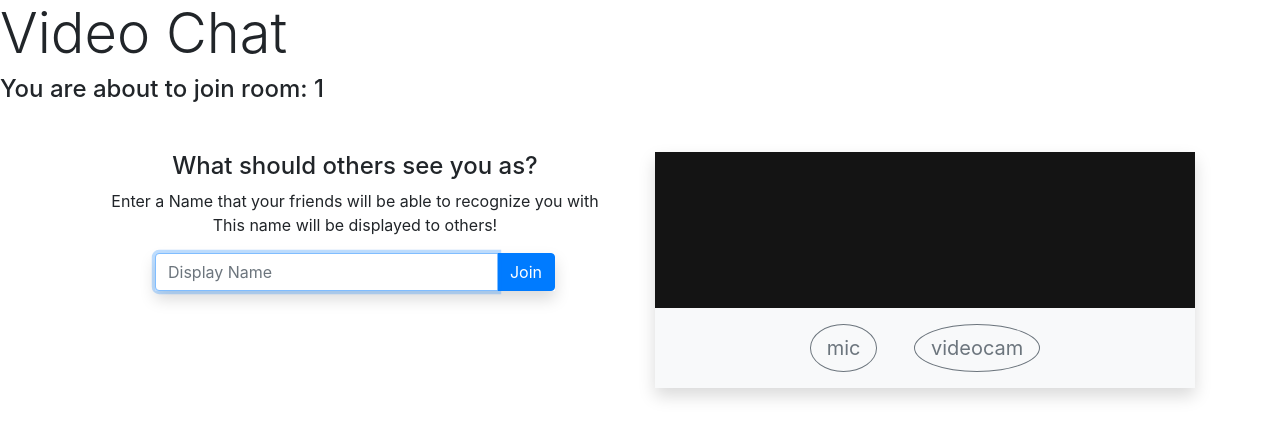
After one commit to JktuJQ/HireLanderAI, a Flask app: page /room/1/checkpoint/ in a window 1280 px wide. The commit adds this page. Shown: the top 439 px of the page. Run offline with Flask 3, Linux system fonts and the light colour scheme; parts of the project's set-up code (start-up, migrations or seed data) failed here and were passed over; some libraries are stand-ins or nearby versions.

Commit message:
Poop code checkpoint

```diff
--- a/backend/application.py
+++ b/backend/application.py
@@ -2,7 +2,6 @@ from globals import *
 
 from flask import Flask
 from flask_socketio import SocketIO
-
 
 FLASK_SECRET_KEY: str = SECRETS["FLASK_SECRET_KEY"]
 TEMPLATE_FOLDER: str = "../frontend/templates"
--- /dev/null
+++ b/backend/checkpoint_page.py
@@ -0,0 +1,16 @@
+from backend.application import socketio, application
+from flask import render_template, url_for, redirect, request, session
+from flask_socketio import emit, join_room
+from backend.interview_page import logger
+
+@application.route("/room/<string:room_id>/checkpoint/", methods=["GET", "POST"])
+def entry_checkpoint(room_id):
+    if request.method == "POST":
+        logger.info(request.form)
+        display_name = request.form["display_name"]
+        mute_audio = request.form["mute_audio"]
+        mute_video = request.form["mute_video"]
+        session[room_id] = {"name": display_name, "mute_audio": mute_audio, "mute_video": mute_video}
+        return redirect(url_for("enter_room", room_id=room_id))
+
+    return render_template("checkpoint.html", room_id=room_id)
--- a/backend/interview_page.py
+++ b/backend/interview_page.py
@@ -1,21 +1,95 @@
 from backend.application import socketio, application
-from flask import render_template
+from flask import render_template, url_for, redirect, request, session
+from flask_socketio import emit, join_room
+import logging
+
+logging.basicConfig(level=logging.INFO)
+logger = logging.getLogger(__name__)
+
+_users_in_room = {} # stores room wise user list
+_room_of_sid = {} # stores room joined by an used
+_name_of_sid = {} # stores display name of users
 
 
-@application.route("/interview", methods=["GET"])
-def interview_route():
-    """Interview page view function."""
-
-    return render_template("interview.html")
+@application.route("/interview/room/<string:room_id>/")
+def enter_room(room_id):
+    if room_id not in session:
+        return redirect(url_for("entry_checkpoint", room_id=room_id))
+    return render_template("interview_page.html", room_id=room_id, display_name=session[room_id]["name"], mute_audio=session[room_id]["mute_audio"], mute_video=session[room_id]["mute_video"])
 
 
-@socketio.event
+@socketio.on("connect")
+def on_connect():
+    sid = request.sid
+    logger.info("New socket connected ", sid)
+
+
+@socketio.on("coding_field_update")
 def coding_field_update(data):
     """Socket IO handler for live coding session."""
 
-    socketio.emit(
+    logger.critical("Coding field update should be tied to certain room!")
+    emit(
         "coding_field_update",
         {"code": data["code"]},
         broadcast=True,
         include_self=False
     )
+
+
+@socketio.on("join-room")
+def on_join_room(data):
+    sid = request.sid
+    room_id = data["room_id"]
+    display_name = session[room_id]["name"]
+
+    # register sid to the room
+    join_room(room_id)
+    _room_of_sid[sid] = room_id
+    _name_of_sid[sid] = display_name
+
+    # broadcast to others in the room
+    logger.info("[{}] New member joined: {}<{}>".format(room_id, display_name, sid))
+    emit("user-connect", {"sid": sid, "name": display_name}, broadcast=True, include_self=False, room=room_id)
+
+    # add to user list maintained on server
+    if room_id not in _users_in_room:
+        _users_in_room[room_id] = [sid]
+        emit("user-list", {"my_id": sid}) # send own id only
+    else:
+        usrlist = {u_id:_name_of_sid[u_id] for u_id in _users_in_room[room_id]}
+        emit("user-list", {"list": usrlist, "my_id": sid}) # send list of existing users to the new member
+        _users_in_room[room_id].append(sid) # add new member to user list maintained on server
+
+    logger.info("\nusers: ", _users_in_room, "\n")
+
+
+@socketio.on("disconnect")
+def on_disconnect():
+    sid = request.sid
+    room_id = _room_of_sid[sid]
+    display_name = _name_of_sid[sid]
+
+    logger.info("[{}] Member left: {}<{}>".format(room_id, display_name, sid))
+    emit("user-disconnect", {"sid": sid}, broadcast=True, include_self=False, room=room_id)
+
+    _users_in_room[room_id].remove(sid)
+    if len(_users_in_room[room_id]) == 0:
+        _users_in_room.pop(room_id)
+
+    _room_of_sid.pop(sid)
+    _name_of_sid.pop(sid)
+
+    logger.info("\nusers: ", _users_in_room, "\n")
+
+
+@socketio.on("data")
+def on_data(data):
+    sender_sid = data["sender_id"]
+    target_sid = data["target_id"]
+    if sender_sid != request.sid:
+        logger.critical("[Not supposed to happen!] request.sid and sender_id don't match!")
+
+    if data["type"] != "new-ice-candidate":
+        logger.info("{} message from {} to {}".format(data["type"], sender_sid, target_sid))
+    emit("data", data, room=target_sid)
--- a/frontend/templates/base.html
+++ b/frontend/templates/base.html
@@ -9,6 +9,8 @@
     <link rel="icon" type="image/x-icon" href="{{ url_for('static', filename='assets/favicon.png') }}">
 
     <link rel="stylesheet" href="{{ url_for('static', filename='css/base.css') }}">
+    <link rel="stylesheet" href="https://maxcdn.bootstrapcdn.com/bootstrap/4.5.2/css/bootstrap.min.css">
+
     {% block css %}{% endblock %}
 </head>
 <body>
--- /dev/null
+++ b/frontend/templates/checkpoint.html
@@ -0,0 +1,62 @@
+{% extends "base.html" %}
+
+{% block css %}
+<link rel="stylesheet" href="{{ url_for('static', filename='css/checkpoint.css') }}">
+{% endblock %}
+
+{% block content %}
+<div class="heading mb-4">
+    <h1 class="display-4">Video Chat</h1>
+    <h4>You are about to join room: <span class="heading-mark">{{room_id}}</span></h4>
+</div>
+
+<div class="container text-center mt-5">
+    <div class="row">
+        <div class="col-sm-12 col-md-12 col-lg-6 mb-5">
+            <h4>What should others see you as?</h4>
+            <p>
+                Enter a Name that your friends will be able to recognize you with <br>
+                This name will be displayed to others!
+            </p>
+            <form method="POST" onsubmit="return validate()" class="form shadow" style="max-width:400px; margin-left: auto; margin-right: auto;">
+                <div class="input-group mb-3">
+                    <input type="text" name="display_name" id="display_name" class="form-control" placeholder="Display Name" autofocus required>
+                    <div class="input-group-append">
+                        <input type="submit" value="Join" class="btn btn-primary">
+                    </div>
+                </div>
+                <input type="hidden" value="0" name="mute_audio" id="mute_audio_inp">
+                <input type="hidden" value="0" name="mute_video" id="mute_video_inp">
+            </form>
+        </div>
+
+        <div class="col-sm-12 col-md-12 col-lg-6">
+            <div id="permission_alert" class="alert alert-danger" role="alert" style="display: none; background-color: rgb(255, 130, 130); color: rgb(153, 32, 32);">
+                <strong>Please allow camera and mic permissions!</strong>
+            </div>
+            <div class="shadow p-0">
+                <div class="vid-wrapper" style="width: 100%; background-color: rgb(20,20,20);">
+                    <video id="local_vid" autoplay muted style="max-height: 400px; max-width: 100%;"></video>
+                </div>
+                <div class="p-3 w-100 bg-light" >
+                    <button id="bttn_mute" class="btn btn-lg btn-outline-secondary rounded-circle mx-3">
+                        <span id="mute_icon" class="material-icons pt-2">
+                            mic
+                        </span>
+                    </button>
+                    <button id="bttn_vid_mute"class="btn btn-lg btn-outline-secondary rounded-circle mx-3">
+                        <span id="vid_mute_icon" class="material-icons pt-2">
+                            videocam
+                        </span>
+                    </button>
+                </div>
+            </div>
+        </div>
+    </div>
+
+</div>
+{% endblock %}
+
+{% block js %}
+<script src="{{url_for('static', filename='js/checkpoint.js')}}"></script>
+{% endblock %}
--- a/main.py
+++ b/main.py
@@ -11,8 +11,8 @@ def main():
             exec(f"import tests.{args.test}")
         except ImportError:
             print(f"There is no {args.test} test file")
-        finally:
-            exit()
+        # finally:
+        #     exit()
     else:
         pass
 
```
Also changed, not shown: backend/index_page.py (+6 -4 lines), frontend/static/css/index.css (added, +15 -0 lines), frontend/static/js/interview.js (+15 -15 lines), frontend/templates/index.html (added, +29 -0 lines), frontend/templates/interview_checkpoint.html (added, +29 -0 lines), globals.py (line endings or trailing spaces).
